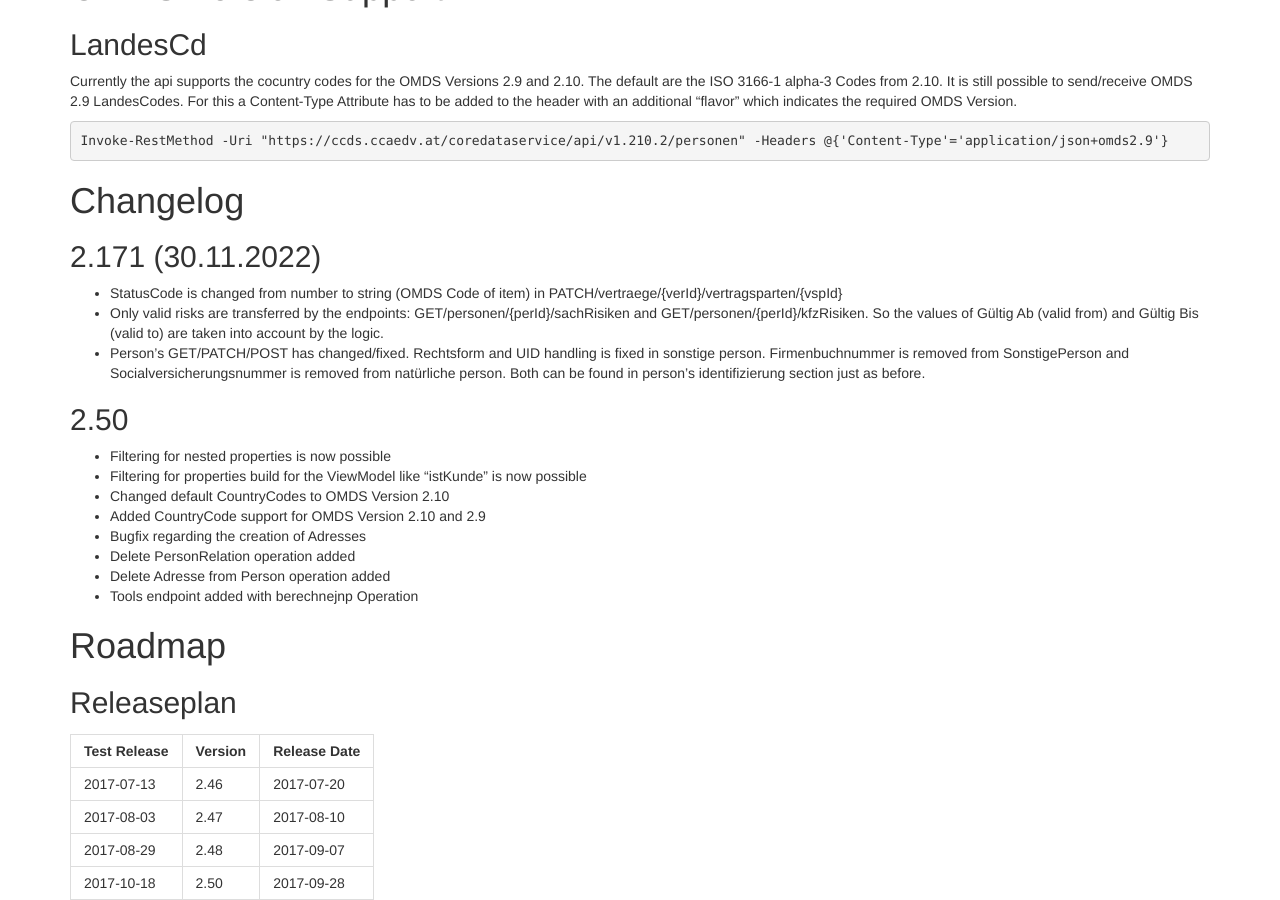
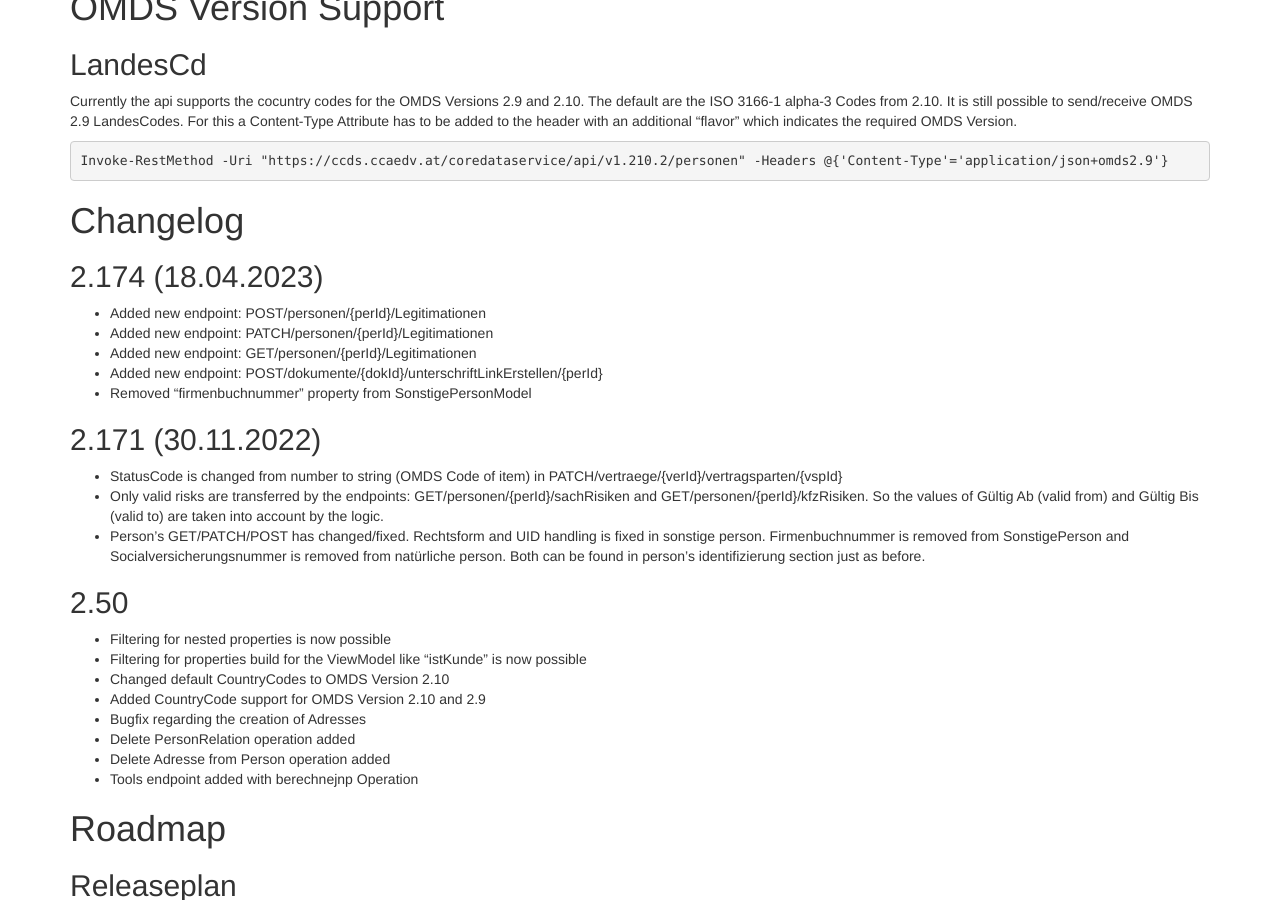
Before and after one commit to togethercca/togethercca.github.io, a Jekyll site: the page built from _pages/ccaCoreDataserviceApi.md, in a window 1280 px wide and 900 px high, scrolled down 9238 px. Built offline with Jekyll 4.4.1, drawn with Linux system fonts in a browser that asks for light colours.

Commit message:
Added changelog of cca-core_data_service_api

````diff
--- a/_pages/ccaCoreDataserviceApi.md
+++ b/_pages/ccaCoreDataserviceApi.md
@@ -486,6 +486,12 @@ Invoke-RestMethod -Uri "https://ccds.ccaedv.at/coredataservice/api/v1.210.2/pers
 ```
 
 # Changelog
+## 2.174 (18.04.2023)
+* Added new endpoint: POST/personen/{perId}/Legitimationen
+* Added new endpoint: PATCH/personen/{perId}/Legitimationen
+* Added new endpoint: GET/personen/{perId}/Legitimationen
+* Added new endpoint: POST/dokumente/{dokId}/unterschriftLinkErstellen/{perId}
+* Removed "firmenbuchnummer" property from SonstigePersonModel
 
 ## 2.171 (30.11.2022)
 
````
